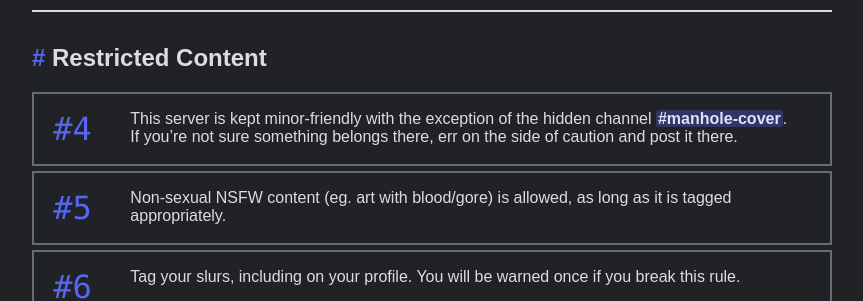
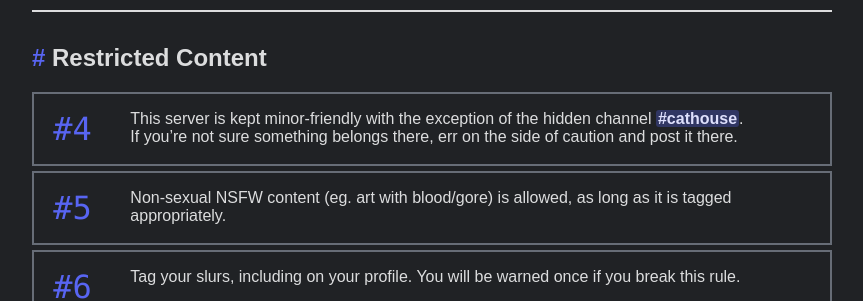
Before and after one commit to chitinlink/ammonite, a Jekyll site: the page built from rules.md, in a window 1280 px wide and 900 px high, scrolled down 743 px. Shown: the part 150-451 px from the top of the window, without its empty margins (208-1071 px from the left). Built offline with Jekyll 4.4.1, drawn with Linux system fonts in a browser that asks for light colours.

Commit message:
nsfw channel name change + fixes

```diff
--- a/_data/rules.yml
+++ b/_data/rules.yml
@@ -16,7 +16,7 @@
 - name: "Restricted Content"
   rules:
     - |
-      This server is kept minor-friendly with the exception of the hidden channel <span class="channel">#manhole-cover</span>.
+      This server is kept minor-friendly with the exception of the hidden channel <span class="channel">#cathouse</span>.
       If you're not sure something belongs there, err on the side of caution and post it there.
     - Non-sexual NSFW content (eg. art with blood/gore) is allowed, as long as it is tagged appropriately.
     - Tag your slurs, including on your profile. You will be warned once if you break this rule.
```
Also changed, not shown: attribution.md (+2 -2 lines).
